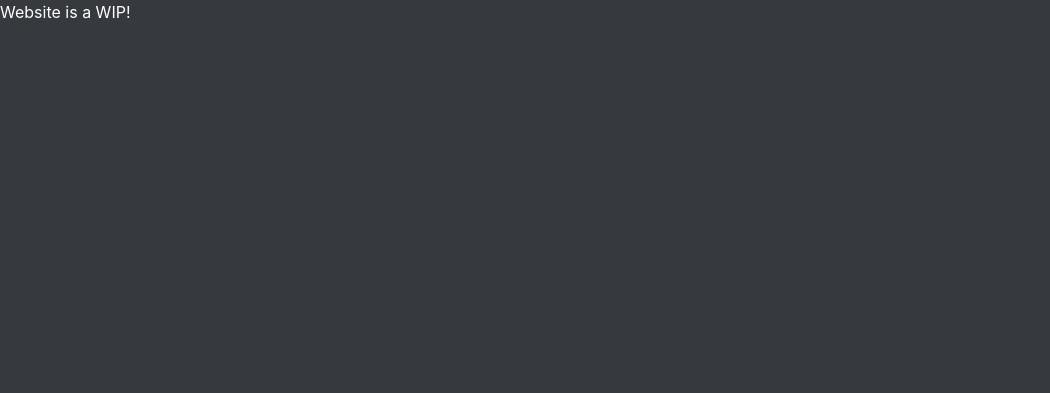
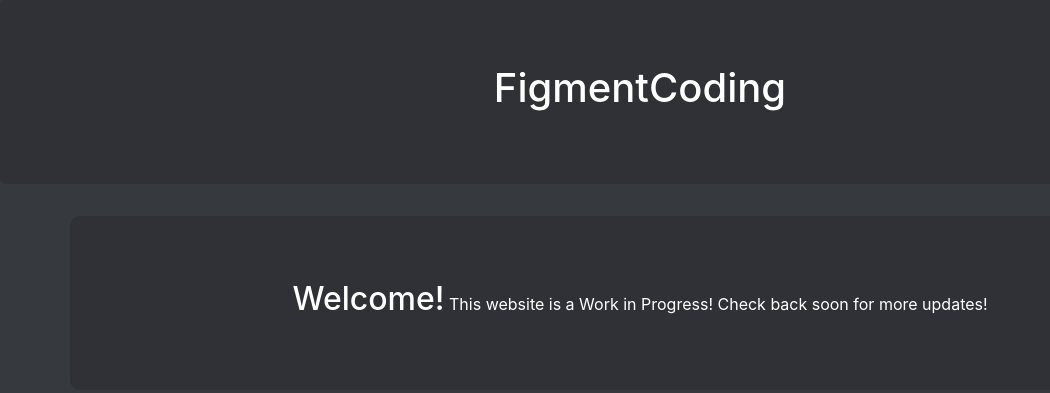
Before and after one commit to FigmentBoy/FigmentBoy.github.io, a plain HTML site: page index.html in a window 1280 px wide. Shown: the whole page, without its empty margins (0-1050 px from the left). Drawn offline with nearby package versions, Linux system fonts and the light colour scheme.

Commit message:
Update index.html

```diff
--- a/index.html
+++ b/index.html
@@ -7,6 +7,10 @@
   <link href="index.css" rel="stylesheet">
 </head>
 <body>
-  Website is a WIP!
+  <div class="jumbotron text-center"><h1>FigmentCoding</h1></div>
+  <div class="text-center container splash">
+    <h2>Welcome!</h2>
+    This website is a Work in Progress! Check back soon for more updates!
+  </div>
 </body>
 </html>
```
